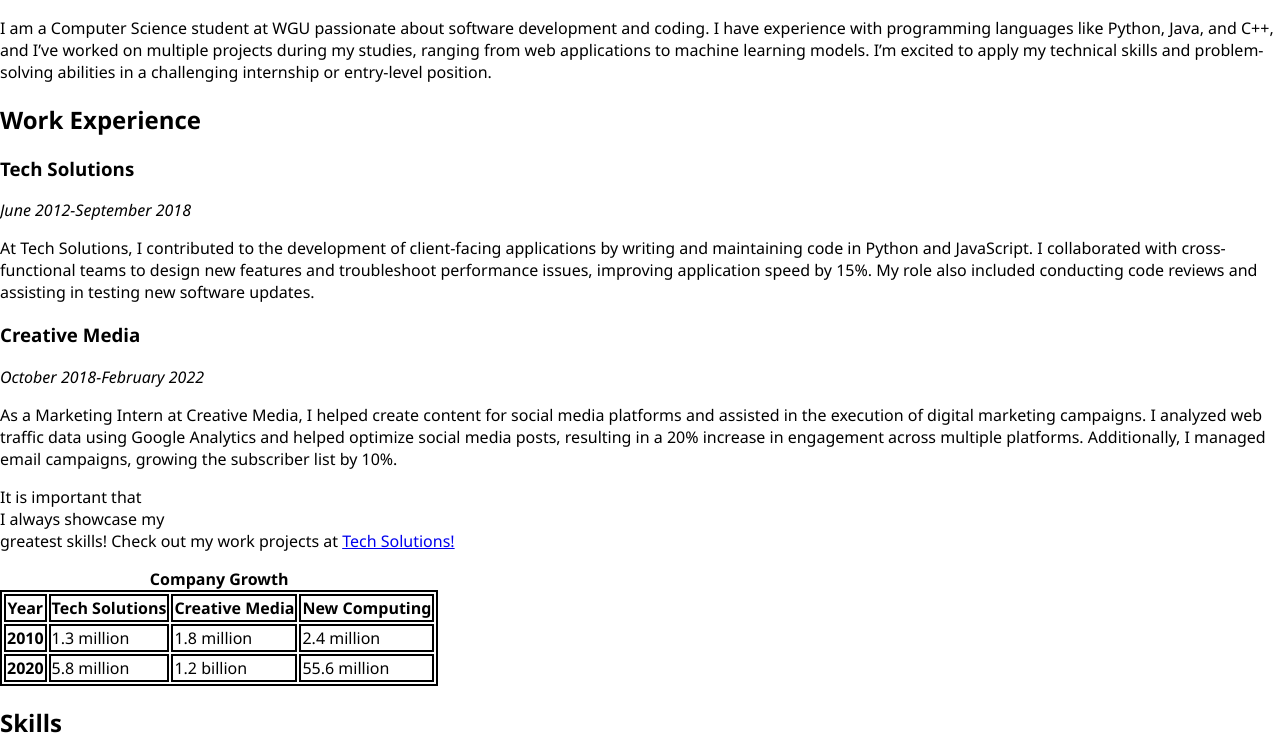
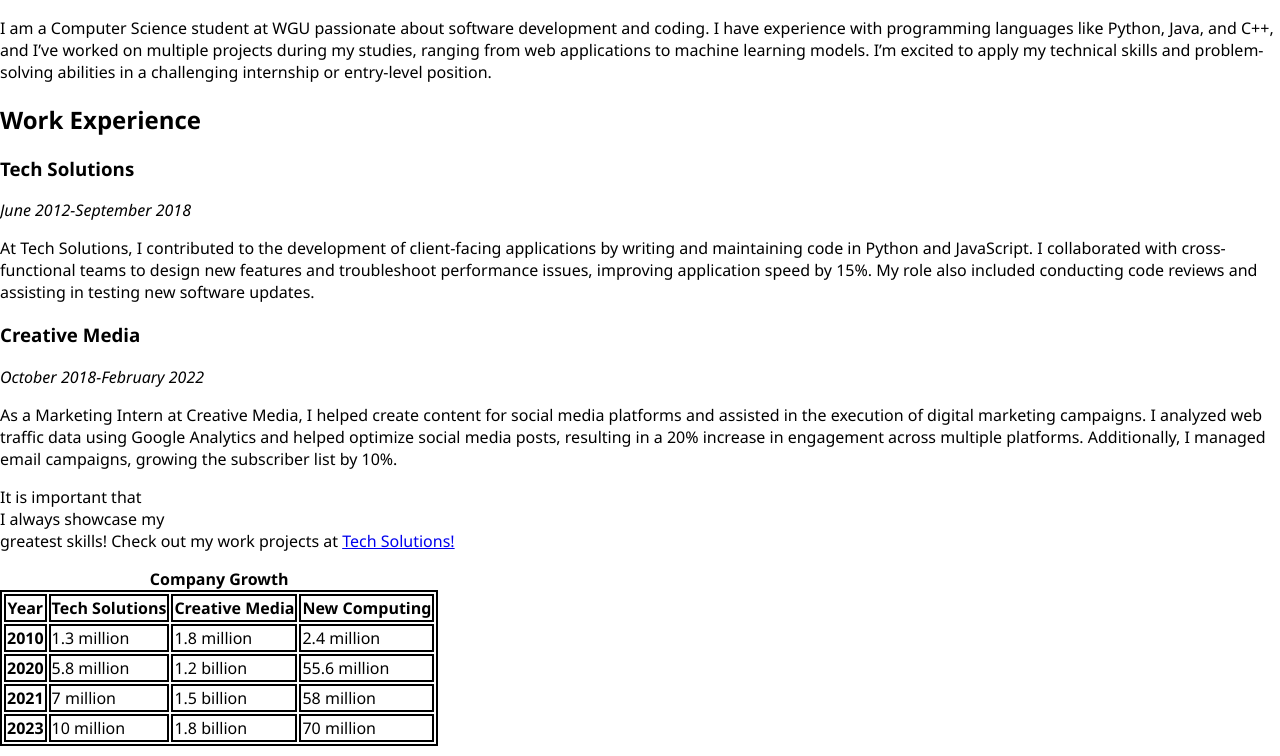
Before and after one commit to wesleyharding3/HTML-Project, a plain HTML site: page resume.html in a window 1280 px wide. Shown: the part 185-941 px from the top of the page. Drawn offline with Linux system fonts and the light colour scheme.

Commit message:
table update

```diff
--- a/resume.html
+++ b/resume.html
@@ -57,6 +57,18 @@
                     <td>1.2 billion</td>
                     <td>55.6 million</td>
                 </tr>
+                <tr>
+                    <th>2021</th>
+                    <td>7 million</td>
+                    <td>1.5 billion</td>
+                    <td>58 million</td>
+                </tr>
+                <tr>
+                    <th>2023</th>
+                    <td>10 million</td>
+                    <td>1.8 billion</td>
+                    <td>70 million</td>
+                </tr>
             </table>
             <style>
                 table, th, td {
```
